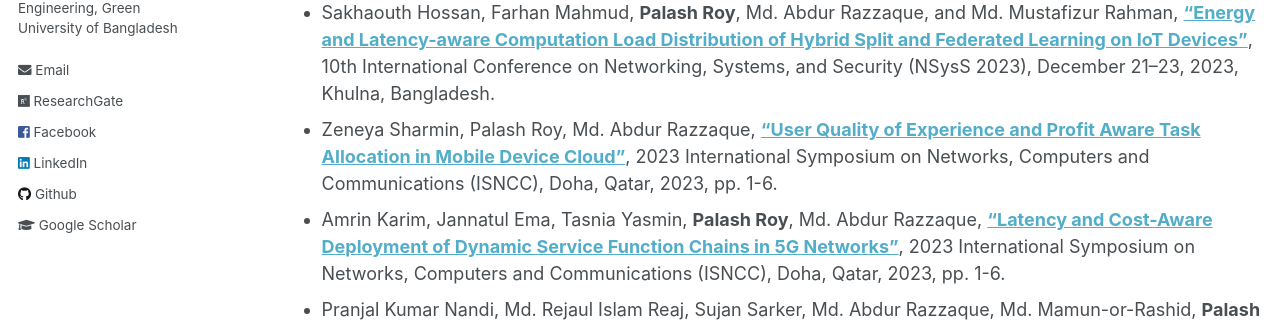
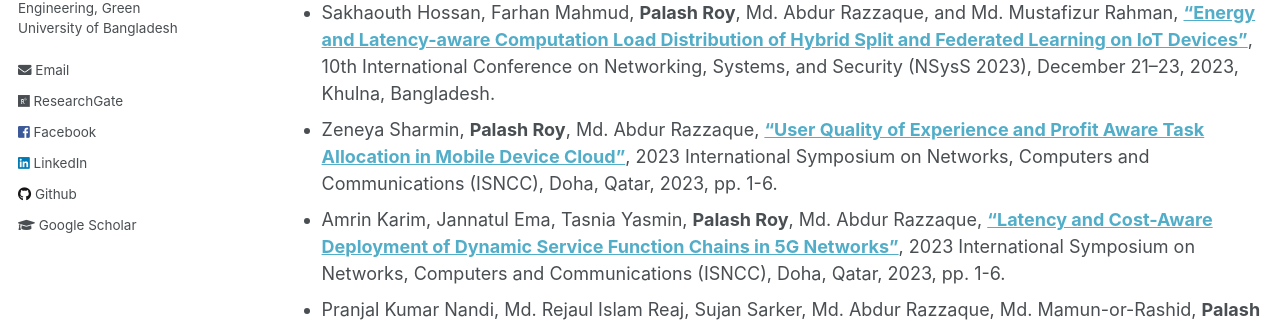
Before and after one commit to PalashRoy975/PalashRoy975.github.io, a Jekyll site: the page built from _pages/publications.md, in a window 1280 px wide and 900 px high. Shown: the part 418-740 px from the top of the window. Built offline with Jekyll 4.4.1, drawn with Linux system fonts in a browser that asks for light colours.

```diff
--- a/_pages/publications.md
+++ b/_pages/publications.md
@@ -11,7 +11,7 @@ author_profile: true
 * Joy Munshi, Sumaya Sultana, Md. Jahid Hassan, **Palash Roy**, Md. Abdur Razzaque, and Syed Ahsanul Kabir, [**"Delay and Cost Aware Adaptive Deployment and Migration of Service Function Chains in 5G"**]( https://doi.org/10.1145/3629188.3629196), 10th International Conference on Networking, Systems and Security (NSysS 2023), December 21–23, 2023, Khulna, Bangladesh.
 * Sakhaouth Hossan, Farhan Mahmud, **Palash Roy**, Md. Abdur Razzaque, and Md. Mustafizur Rahman, [**"Energy and Latency-aware Computation
 Load Distribution of Hybrid Split and Federated Learning on IoT Devices"**](https://doi.org/10.1145/3629188.3629201), 10th International Conference on Networking, Systems, and Security (NSysS 2023), December 21–23, 2023, Khulna, Bangladesh.
-* Zeneya Sharmin, Palash Roy, Md. Abdur Razzaque, [**"User Quality of Experience and Profit Aware Task Allocation in Mobile Device Cloud"**](https://ieeexplore.ieee.org/document/10323963?fbclid=IwAR3lRR_ZGOagsl-E1cQAaWvUJSkoo2lNBAmv-qxhxVkjxXxTzsgTlHPqhE4), 2023 International Symposium on Networks, Computers and Communications (ISNCC), Doha, Qatar, 2023, pp. 1-6.
+* Zeneya Sharmin, **Palash Roy**, Md. Abdur Razzaque, [**"User Quality of Experience and Profit Aware Task Allocation in Mobile Device Cloud"**](https://ieeexplore.ieee.org/document/10323963?fbclid=IwAR3lRR_ZGOagsl-E1cQAaWvUJSkoo2lNBAmv-qxhxVkjxXxTzsgTlHPqhE4), 2023 International Symposium on Networks, Computers and Communications (ISNCC), Doha, Qatar, 2023, pp. 1-6.
 * Amrin Karim, Jannatul Ema, Tasnia Yasmin, **Palash Roy**, Md. Abdur Razzaque, [**"Latency and Cost-Aware Deployment of Dynamic Service Function Chains in 5G Networks"**](https://ieeexplore.ieee.org/document/10323818?fbclid=IwAR2G7LCOPId987YAEWtfByW6ylnMXMw5jDuXloOWkmp-MFM1l6WTMf7wrTA), 2023 International Symposium on Networks, Computers and Communications (ISNCC), Doha, Qatar, 2023, pp. 1-6.
 * Pranjal Kumar Nandi, Md. Rejaul Islam Reaj, Sujan Sarker, Md. Abdur Razzaque, Md. Mamun-or-Rashid, **Palash Roy**, [**"Task offloading to edge cloud balancing utility and cost for energy harvesting Internet of Things"**](https://www.sciencedirect.com/science/article/abs/pii/S1084804523001856?via%3Dihub), Journal of Network and Computer Applications (Elsevier), Volume 221, 103766. (**IF: 8.7**)
 * Syeda Nabila Akter, Afsana Kabir Sinthia, **Palash Roy**, Md. Abdur Razzaque, Mohammad Mehedi Hassan, Francesco Pupo, Giancarlo Fortino, [**"Reputation Aware Optimal Team Formation for Collaborative Software Crowdsourcing in Industry 5.0**"](https://www.sciencedirect.com/science/article/pii/S1319157823002641), Journal of King Saud University: Computer and Information Sciences (Elsevier) (**IF: 6.9**)
```
